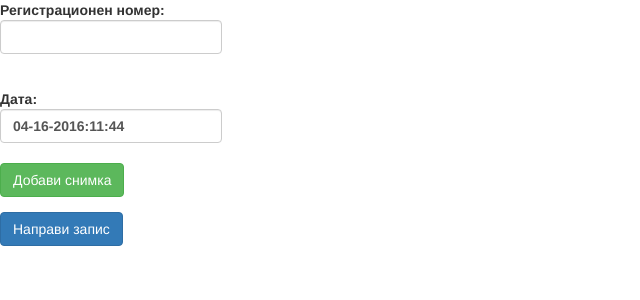
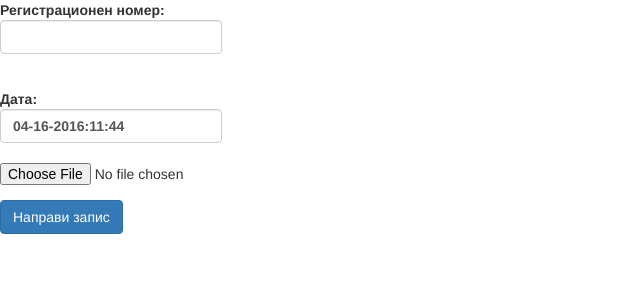
Before and after one commit to Gargite/hack16, a PHP site: page /form.php in a window 1280 px wide. Shown: the top 300 px of the page, without its empty margins (0-640 px from the left). Run offline with PHP 8.4, Linux system fonts and the light colour scheme.

Commit message:
updated form

```diff
--- a/form.php
+++ b/form.php
@@ -9,29 +9,6 @@
     <script src="js/jquery.dataTables.min.js"></script>
     <link rel="stylesheet" href="css/jquery.dataTables.min.css">
     <link rel="stylesheet" href="css/styles.css">
-
-
-
-
-	<style>
-.fileUpload {
-    position: relative;
-    overflow: hidden;
-	width:auto;
-}
-.fileUpload input.upload {
-    position: absolute;
-    top: 0;
-    right: 0;
-    margin: 0;
-    padding: 0;
-    font-size: 20px;
-    cursor: pointer;
-    opacity: 0;
-    filter: alpha(opacity=0);
-}
-
-	</style>
 </head>
 <body>
 <?php  date_default_timezone_set("Europe/Sofia");
@@ -45,10 +22,7 @@ $now =  date('m-d-Y:h:i'); ?>
 		<label for="exampleInoutName2">Дата: <input type='text' name='date' class="form-control" id="exampleInoutName2" value="<?php echo $now ?>"></label>
 	</fieldset>
 	<fieldset class="form-group">
-	<div class="fileUpload btn btn-success">
-    <span>Добави снимка</span>
-    <input type="file" class="upload" />
-</div>
+	<input type="file" name="pic">
 	</fieldset>
 		<label for="exampleInoutName2"> <button type="submit" class="btn btn-primary">Направи запис</button></label>
 	</div>
```
